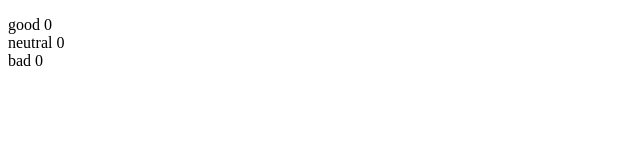
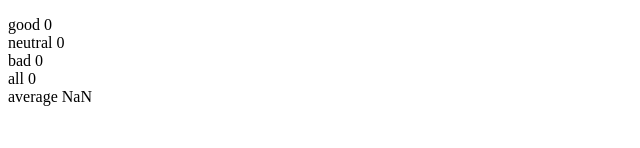
Before and after one commit to antti-kuru/Yolo, a React (Vite) app in the folder yolo/: page / in a window 1280 px wide. Shown: the part 152-300 px from the top of the page, without its empty margins (0-640 px from the left). Built offline with nearby package versions, Linux system fonts and the light colour scheme.

Commit message:
Added average calculation

```diff
--- a/yolo/src/App.jsx
+++ b/yolo/src/App.jsx
@@ -13,24 +13,38 @@ const App = () => {
   const [good, setGood] = useState(0)
   const [neutral, setNeutral] = useState(0)
   const [bad, setBad] = useState(0)
-  const [all, setAll] = useState([])
+  const [all, setAll] = useState(0)
+  const [values, setValue] = useState([])
+
 
   const handleGoodClick = () => {
     const updatedGood = good + 1
     setGood(updatedGood)
-    setAll(all + updatedGood)
+    setAll(all + 1)
+    setValue(values.concat(1))
+
   }
   const handleNeutralClick = () => {
     const updatedNeutral = neutral + 1
     setNeutral(updatedNeutral)
-    setAll(all + updatedNeutral)
+    setAll(all + 1)
+    setValue(values.concat(0))
   }
   const handleBadClick = () => {
     const updatedBad = bad + 1
     setBad(updatedBad)
-    setAll(all + updatedBad)
+    setAll(all + 1)
+    setValue(values.concat(-1))
   }
 
+  const calculateAverage = (props) => {
+      let totalSum = 0
+      values.forEach(element =>{
+        totalSum +=element
+      })
+      const average = totalSum / values.length
+      return average
+  }
 
   return (
     <div>
@@ -41,15 +55,11 @@ const App = () => {
 
 
       <h2>statistics</h2>
-      <div>
-        good {good}
-      </div>
-      <div>
-        neutral {neutral}
-      </div>
-      <div>
-        bad {bad}
-      </div>
+      <div> good {good} </div>
+      <div> neutral {neutral} </div>
+      <div> bad {bad} </div>
+      <div> all {all} </div>
+      <div> average {calculateAverage()}</div>
     </div>
   )
 }
```
